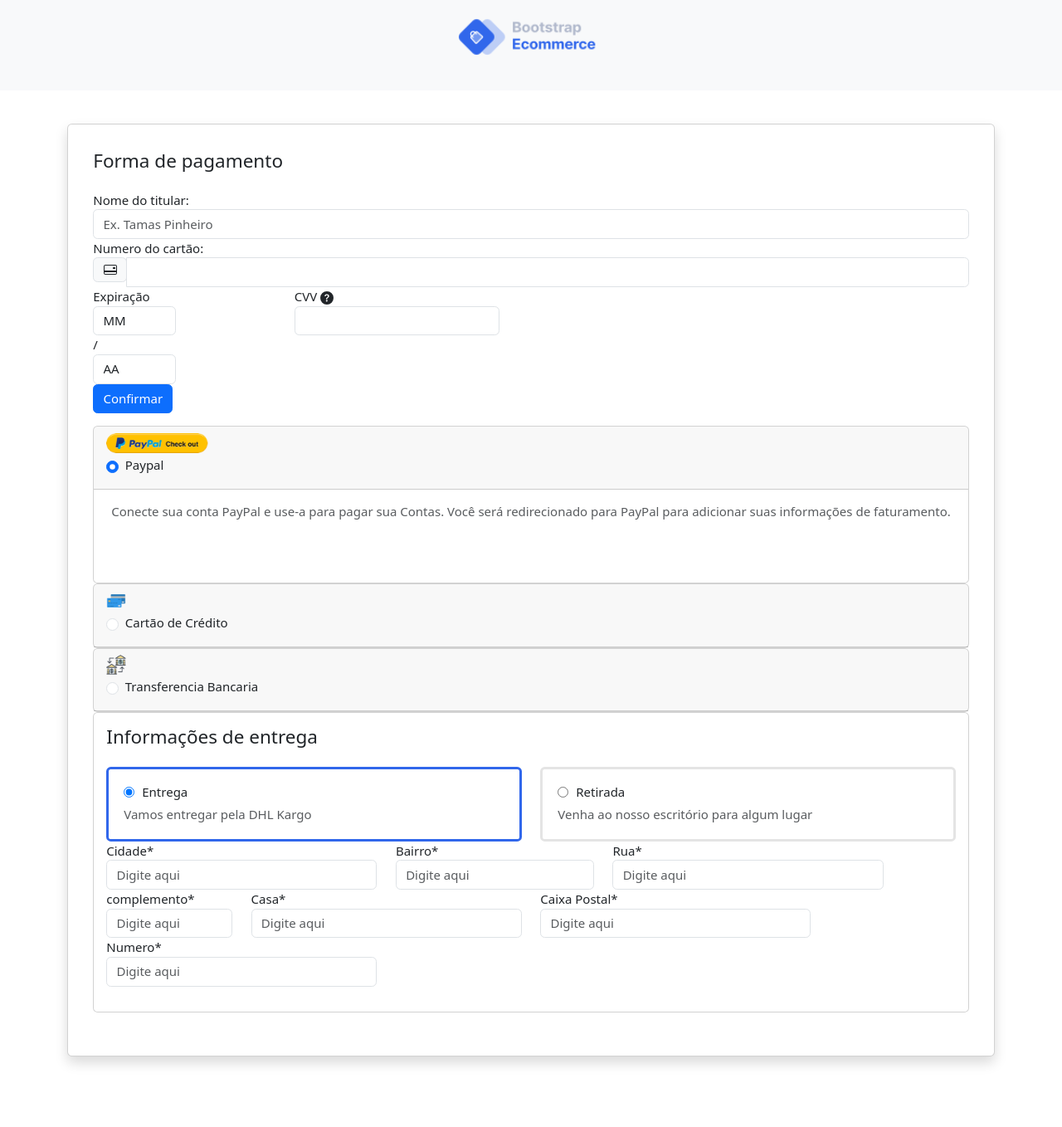
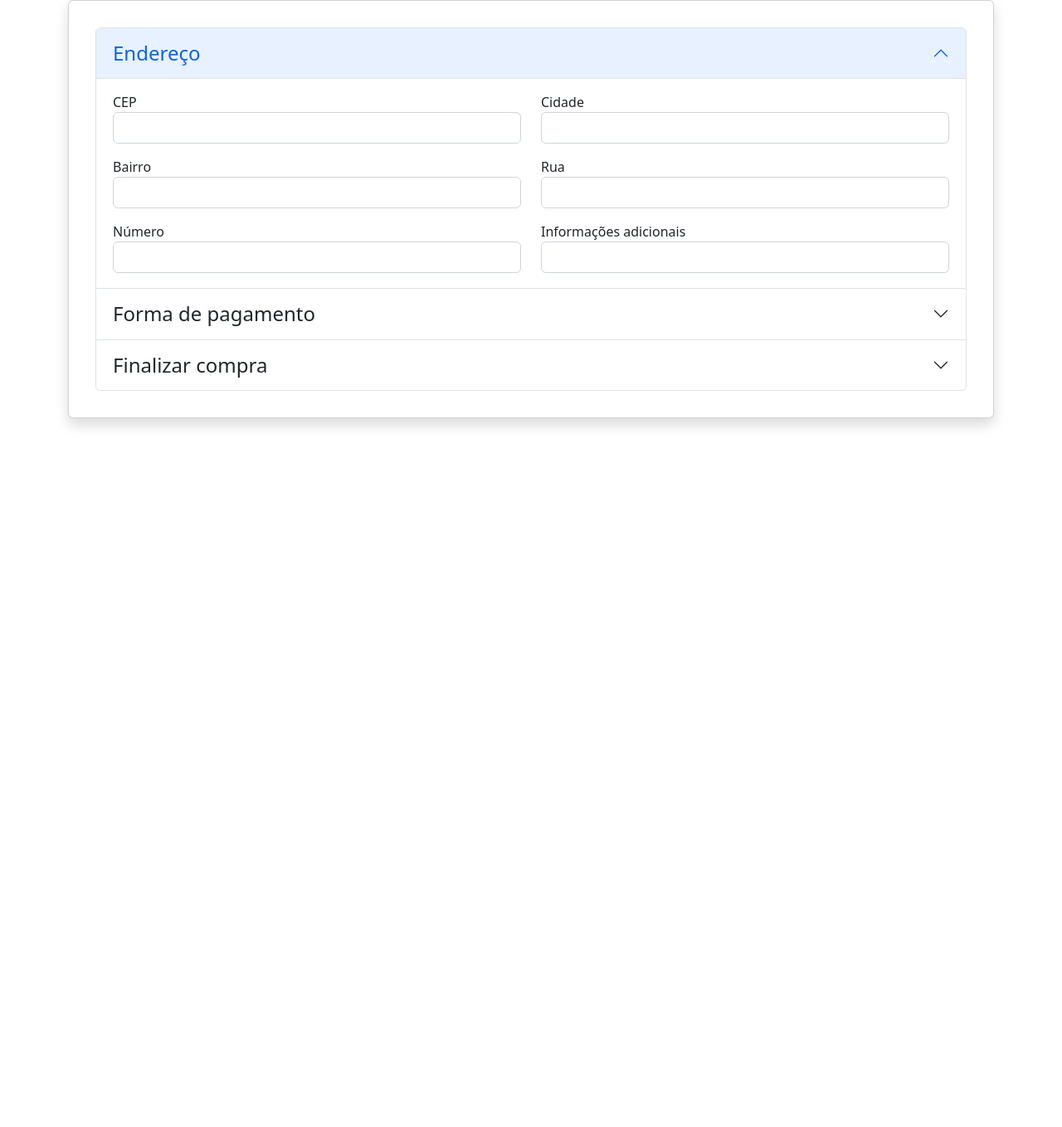
Before and after one commit to SouFuture-2022/JuizoFinal, a PHP site: page /celke/Views/FinalizarCompra.php in a window 1280 px wide. Shown: the whole page at 83% size. After the commit the page ends 515 px from the top, so only its background shows below. Run offline with PHP 8.4, Linux system fonts and the light colour scheme; some libraries are stand-ins or nearby versions; some web fonts are replaced.

Commit message:
FinalizarCompra-Concluido

```diff
--- /dev/null
+++ b/Assets/css/inputs.css
@@ -0,0 +1,10 @@
+input[type="number"]{
+    outline: none;
+    -moz-appearance: textfield;
+}
+
+input[type="number"]::-webkit-outer-spin-button,
+input[type="number"]::-webkit-inner-spin-button{
+    -webkit-appearance: none;
+    margin: 0;
+}
--- a/Views/FinalizarCompra.php
+++ b/Views/FinalizarCompra.php
@@ -1,223 +1,139 @@
-<link href="/Assets/css/bootstrap.css" rel="stylesheet" type="text/css" />
-<link href="/Assets/css/all.min.css" rel="stylesheet" type="text/css">
-<link href="/Assets/css/ui.css" rel="stylesheet" type="text/css" />
-<link href="/Assets/css/ocultar-exibir.css" type="text/css" rel="stylesheet">
-<link href="/Assets/css/responsive.css" rel="stylesheet" media="only screen and (max-width: 1200px)" />
-<link href="/Assets/css/avaliacao-estrelas.css" rel="stylesheet" type="text/css" />
-<!-- ========================= SECTION  ========================= -->
-<section class="section-name bg padding-y-sm">
-    <div class="d-flex justify-content-center"><img src="/Assets/images/logo.png" class="float-center"
-                                height="49"></div>
+<link href="https://cdn.jsdelivr.net/npm/bootstrap@5.2.0-beta1/dist/css/bootstrap.min.css" rel="stylesheet" integrity="sha384-0evHe/X+R7YkIZDRvuzKMRqM+OrBnVFBL6DOitfPri4tjfHxaWutUpFmBp4vmVor" crossorigin="anonymous">
+<link rel="stylesheet" href="../Assets/css/inputs.css">
+<script src="https://cdn.jsdelivr.net/npm/bootstrap@5.2.0-beta1/dist/js/bootstrap.bundle.min.js" integrity="sha384-pprn3073KE6tl6bjs2QrFaJGz5/SUsLqktiwsUTF55Jfv3qYSDhgCecCxMW52nD2" crossorigin="anonymous"></script>
+
+<section>
+    <div class="row">
+        <div class="col">
             <div class="container">
-        <header class="section-heading">
-        </header><!-- sect-heading -->
-    </div><!-- container // -->
-</section>
-<!-- ========================= SECTION  END// ========================= -->
-
-<!-- ========================= SECTION  ========================= -->
-<section class="section-name padding-y ">
-    <div class="container">
-        <!-- ============================ COMPONENT PAYMENT  ================================= -->
-        <div class="card shadow p-3 mb-5 bg-body rounded">
-
+                <div class="card shadow p-3 mb-3 bg-body rounded">
                     <div class="card-body">
-                <h4 class="card-title mb-4">Forma de pagamento </h4>
-                <form role="form">
-                    <div class="form-group">
-                        <label for="username">Nome do titular:</label>
-                        <input type="text" class="form-control" name="username" placeholder="Ex. Tamas Pinheiro"
-                            required="">
-                    </div> <!-- form-group.// -->
-
-                    <div class="form-group">
-                        <label for="cardNumber">Numero do cartão:</label>
-                        <div class="input-group">
-                            <div class="input-group-append">
-                                <span class="input-group-text">
-                                    <svg width="16" height="16" fill="currentColor" viewBox="0 0 16 16">
-                                        <path
-                                            d="M11 5.5a.5.5 0 0 1 .5-.5h2a.5.5 0 0 1 .5.5v1a.5.5 0 0 1-.5.5h-2a.5.5 0 0 1-.5-.5v-1z" />
-                                        <path
-                                            d="M2 2a2 2 0 0 0-2 2v8a2 2 0 0 0 2 2h12a2 2 0 0 0 2-2V4a2 2 0 0 0-2-2H2zm13 2v5H1V4a1 1 0 0 1 1-1h12a1 1 0 0 1 1 1zm-1 9H2a1 1 0 0 1-1-1v-1h14v1a1 1 0 0 1-1 1z" />
-                                    </svg>
-                                </span>
+                        <div class="accordion" id="accordionExample">
+                            <div class="accordion-item">
+                                <h2 class="accordion-header" id="headingOne">
+                                    <button class="accordion-button" type="button" data-bs-toggle="collapse" data-bs-target="#collapseOne" aria-expanded="true" aria-controls="collapseOne">
+                                    <div class="fs-4">Endereço</div>
+                                    </button>
+                                </h2>
+                                <div id="collapseOne" class="accordion-collapse collapse show" aria-labelledby="headingOne" data-bs-parent="#accordionExample">
+                                    <div class="accordion-body">
+                                        <div class="row mb-3">
+                                            <div class="col">
+                                                <label>CEP</label>
+                                                <input type="text" class="form-control" required>
                                             </div>
-                            <input type="text" class="form-control" name="cardNumber" placeholder="">
-                        </div> <!-- input-group.// -->
-                    </div> <!-- form-group.// -->
-                    <div class="row">
-                        <div class="col-md flex-grow-0">
-                            <div class="form-group">
-                                <label><span class="hidden-xs">Expiração</span> </label>
-                                <div class="form-inline" style="min-width: 220px">
-                                    <select class="form-control" style="width:100px">
-                                        <option>MM</option>
-                                        <option>01 - Janeiro</option>
-                                        <option>02 - Fevereiro</option>
-                                        <option>03 - Fevereiro</option>
-                                    </select>
-                                    <span style="width:20px; text-align: center"> / </span>
-                                    <select class="form-control" style="width:100px">
-                                        <option>AA</option>
-                                        <option>2018</option>
-                                        <option>2019</option>
-                                    </select>
+                                            <div class="col">
+                                                <label>Cidade</label>
+                                                <input type="text" class="form-control">
+                                            </div>
+                                        </div>
+                                        <div class="row mb-3">
+                                            <div class="col">
+                                                <label>Bairro</label>
+                                                <input type="text" class="form-control" required>
+                                            </div>
+                                            <div class="col">
+                                                <label>Rua</label>
+                                                <input type="text"  class="form-control" required >
+                                            </div>
+                                        </div>
+                                        <div class="row mb-0">
+                                            <div class="col">
+                                                <label for="">Número</label>
+                                                <input type="text" class="form-control text-muted">
+                                            </div>
+                                            <div class="col">
+                                                <label>Informações adicionais</label>
+                                                <input type="text" class="form-check form-control" required>
                                             </div>
                                         </div>
                                     </div>
-                        <div class="col-md-3">
-                            <div class="form-group">
-                                <label data-toggle="tooltip" title=""
-                                    data-original-title="3 digits code on back side of the card">CVV
-                                    <svg width="16" height="16" fill="currentColor" viewBox="0 0 16 16">
-                                        <path
-                                            d="M16 8A8 8 0 1 1 0 8a8 8 0 0 1 16 0zM5.496 6.033h.825c.138 0 .248-.113.266-.25.09-.656.54-1.134 1.342-1.134.686 0 1.314.343 1.314 1.168 0 .635-.374.927-.965 1.371-.673.489-1.206 1.06-1.168 1.987l.003.217a.25.25 0 0 0 .25.246h.811a.25.25 0 0 0 .25-.25v-.105c0-.718.273-.927 1.01-1.486.609-.463 1.244-.977 1.244-2.056 0-1.511-1.276-2.241-2.673-2.241-1.267 0-2.655.59-2.75 2.286a.237.237 0 0 0 .241.247zm2.325 6.443c.61 0 1.029-.394 1.029-.927 0-.552-.42-.94-1.029-.94-.584 0-1.009.388-1.009.94 0 .533.425.927 1.01.927z" />
-                                    </svg>
-                                </label>
-                                <input class="form-control" required="" type="text">
-                            </div> <!-- form-group.// -->
                                 </div>
-                    </div> <!-- row.// -->
-                    <button class="subscribe btn btn-primary btn-block" type="button"> Confirmar </button>
-                </form>
-
-
-                <article class="accordion" id="accordion_pay">
-                    <div class="card">
-                        <header class="card-header">
-                            <img src="/Assets/images/btn-paypal.png" class="float-right"
-                                height="24">
-                            <label class="form-check collapsed" data-toggle="collapse" data-target="#pay_paynet">
-                                <input class="form-check-input" name="payment-option" checked type="radio"
-                                    value="option2">
-                                <h6 class="form-check-label">
-                                    Paypal
-                                </h6>
-                            </label>
-                        </header>
-                        <div id="pay_paynet" class="collapse show" data-parent="#accordion_pay">
-                            <div class="card-body">
-                                <p class="text-center text-muted">Conecte sua conta PayPal e use-a para pagar sua
-                                    Contas. Você será redirecionado para PayPal para adicionar suas informações de faturamento.</p>
-                                <p class="text-center">
-                                    <br><br>
-                                </p>
-                            </div> <!-- card body .// -->
-                        </div> <!-- collapse .// -->
-                    </div> <!-- card.// -->
-                    <div class="card">
-                        <header class="card-header">
-                            <img src="/Assets/images/credito.png" class="float-right"
-                                height="24">
+                            </div>
+                            <div class="accordion-item">
+                                <h2 class="accordion-header" id="headingTwo">
+                                    <button class="accordion-button collapsed" type="button" data-bs-toggle="collapse" data-bs-target="#collapseTwo" aria-expanded="false" aria-controls="collapseTwo">
+                                    <div class="fs-4">Forma de pagamento</div>
+                                    </button>
+                                </h2>
+                                <div id="collapseTwo" class="accordion-collapse collapse" aria-labelledby="headingTwo" data-bs-parent="#accordionExample">
+                                    <div class="accordion-body">
+                                        <div class="row">
+                                            <div class="col">
+                                                <form action="">
+                                                    <div class="row d-flex justify-content-between mt-3 mb-3">
+                                                        <div class="col">
                                                             <label class="form-check" data-toggle="collapse" data-target="#pay_payme">
                                                                 <input class="form-check-input" name="payment-option" type="radio" value="option2">
-                                <h6 class="form-check-label"> Cartão de Crédito </h6>
+                                                                <p class="form-check-label">Cartão de Crédito</p>
                                                             </label>
-                        </header>
-                        <div id="pay_payme" class="collapse" data-parent="#accordion_pay">
-                            <div class="card-body">
-                                <p class="alert alert-success">Algumas informações ou instruções</p>
-                                <form class="form-inline">
-                                    <input type="text" class="form-control mr-2" placeholder="xxxx-xxxx-xxxx-xxxx"
-                                        name="">
-                                    <input type="text" class="form-control mr-2" style="width: 100px"
-                                        placeholder="dd/yy" name="">
-                                    <input type="number" maxlength="3" class="form-control mr-2" style="width: 100px"
-                                        placeholder="cvc" name="">
-                                    <button class="btn btn btn-success">Button</button>
+                                                        </div>
+                                                        <div class="col">
+                                                            <label class="form-check" data-toggle="collapse" data-target="#pay_payme">
+                                                                <input class="form-check-input" name="payment-option" type="radio" value="option2">
+                                                                <p class="form-check-label">Cartão de Débito</p>
+                                                            </label>
+                                                        </div>
+                                                        <div class="col">
+                                                            <label class="form-check" data-toggle="collapse" data-target="#pay_payme">
+                                                                <input class="form-check-input" name="payment-option" type="radio" value="option2">
+                                                                <p class="form-check-label">Tranferencia Bancaria</p>
+                                                            </label>
+                                                        </div>
+                                                        <div class="col">
+                                                            <label class="form-check" data-toggle="collapse" data-target="#pay_payme">
+                                                                <input class="form-check-input" name="payment-option" type="radio" value="option2">
+                                                                <p class="form-check-label">PayPal - Pague seguro</p>
+                                                            </label>
+                                                        </div>
+                                                    </div>
+                                                    <div class="row d-flex justify-content-center">
+                                                        <button class="btn btn-primary w-50">Ir para finalizar compra</button>
+                                                    </div>
                                                 </form>
-                            </div> <!-- card body .// -->
-                        </div> <!-- collapse .// -->
-                    </div> <!-- card.// -->
-                    <div class="card">
-                        <header class="card-header">
-                            <img src="/Assets/images/transferencia.png" class="float-right"
-                                height="24">
-                            <label class="form-check" data-toggle="collapse" data-target="#pay_card">
-                                <input class="form-check-input" name="payment-option" type="radio" value="option1">
-                                <h6 class="form-check-label"> Transferencia Bancaria </h6>
-                            </label>
-                        </header>
-                        <div id="pay_card" class="collapse" data-parent="#accordion_pay">
-                            <div class="card-body">
-                                <p class="text-muted">Algumas instruções sobre como pagar</p>
-                                <p>
-                                    Bank of America, número da conta: 12345678912346 <br>
-                                    IBAN: 12345, SWIFT: 987654
-                                </p>
-                            </div> <!-- card body .// -->
-                        </div> <!-- collapse .// -->
-                    </div> <!-- card.// -->
-                </article>
-                <!-- accordion end.// -->
-
-
-                <article class="card mb-4">
-                    <div class="card-body">
-                        <h4 class="card-title mb-4">Informações de entrega</h4>
-                        <form action="">
-                            <div class="row">
-                                <div class="form-group col-sm-6">
-                                    <label class="js-check box active">
-                                        <input type="radio" name="dostavka" value="option1" checked>
-                                        <h6 class="title">Entrega</h6>
-                                        <p class="text-muted">Vamos entregar pela DHL Kargo</p>
-                                    </label> <!-- js-check.// -->
                                             </div>
-                                <div class="form-group col-sm-6">
-                                    <label class="js-check box">
-                                        <input type="radio" name="dostavka" value="option1">
-                                        <h6 class="title">Retirada</h6>
-                                        <p class="text-muted">Venha ao nosso escritório para algum lugar </p>
-                                    </label> <!-- js-check.// -->
                                         </div>
-                            </div> <!-- row.// -->
-
-
-                            <div class="row">
-
-                                <div class="form-group col-sm-4">
-                                    <label>Cidade*</label>
-                                    <input type="text" placeholder="Digite aqui" class="form-control">
                                     </div>
-
-                                <div class="form-group col-sm-3">
-                                    <label>Bairro*</label>
-                                    <input type="text" placeholder="Digite aqui" class="form-control">
                                 </div>
-
-                                <div class="form-group col-sm-4">
-                                    <label>Rua*</label>
-                                    <input type="text" placeholder="Digite aqui" class="form-control">
                             </div>
-
-                                <div class="form-group col-sm-2">
-                                    <label>complemento*</label>
-                                    <input type="text" placeholder="Digite aqui" class="form-control">
+                            <div class="accordion-item">
+                                <h2 class="accordion-header" id="headingThree">
+                                    <button class="accordion-button collapsed" type="button" data-bs-toggle="collapse" data-bs-target="#collapseThree" aria-expanded="false" aria-controls="collapseThree">
+                                    <div class="fs-4">Finalizar compra</div>
+                                    </button>
+                                </h2>
+                                <div id="collapseThree" class="accordion-collapse collapse" aria-labelledby="headingThree" data-bs-parent="#accordionExample">
+                                    <div class="accordion-body">
+                                        <div class="row mb-3">
+                                            <div class="col">
+                                                <label>Nome no Cartão</label>
+                                                <input type="textmuted" name="creditCardHolderName" id="creditCardHolderName" placeholder="Nome igual ao escrito no cartão"class="form-control" required>
                                             </div>
-                                <div class="form-group col-sm-4">
-                                    <label>Casa*</label>
-                                    <input type="text" placeholder="Digite aqui" class="form-control">
+                                            <div class="col">
+                                                <label>Número do cartão</label>
+                                                <input type="text" name="numCartao" id="numCartao" class="form-control" required>
                                             </div>
-                                <div class="form-group col-sm-4">
-                                    <label>Caixa Postal*</label>
-                                    <input type="text" placeholder="Digite aqui" class="form-control">
                                         </div>
-
-                                <div class="form-group col-sm-4">
-                                    <label>Numero*</label>
-                                    <input type="text" placeholder="Digite aqui" class="form-control">
+                                        <div class="row mb-3">
+                                            <div class="col">
+                                                <label for="">Expiração:</label>
+                                                <input type="date" class="form-control text-muted">
                                             </div>
-
-                            </div> <!-- row.// -->
-                        </form>
-                    </div> <!-- card-body.// -->
-                </article> <!-- card.// -->
-
-            </div> <!-- card-body.// -->
-        </div> <!-- card .// -->
-        <!-- ============================ COMPONENT FEEDBACK END.// ================================= -->
-    </div><!-- container // -->
+                                            <div class="col">
+                                                <label>CVV do cartão</label>
+                                                            <input type="number" class="form-check form-control" name="cvvCartao" id="cvvCartao" maxlength="3" required>
+                                                        </div>
+                                                    </div>
+                                                    <div class="row d-flex justify-content-center">
+                                                        <button class="subscribe btn btn-primary btn-block w-50" type="button">Confirmar</button>
+                                                    </div>
+                                    </div>
+                                </div>
+                            </div>
+                        </div>
+                    </div>
+                </div>
+            </div>
+        </div>
+    </div>
 </section>
-<!-- ========================= SECTION  END// ======================= -->
```
Also changed, not shown: Views/FinalizarCompra.txt (added, +190 -0 lines), App/Services/index.html (renamed from App/Services/index.php), App/Services/js/finalizar.js (added). Lines whose indentation alone changed are shown as unchanged.
